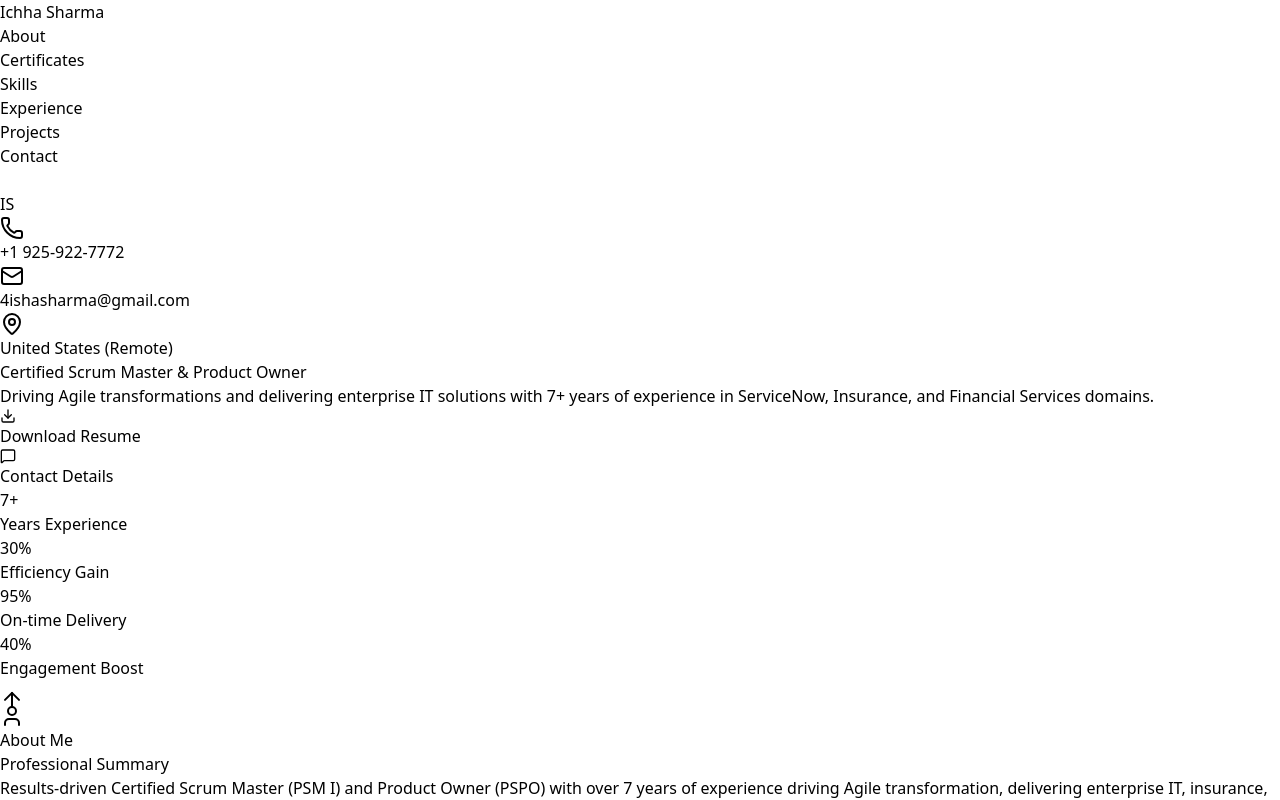
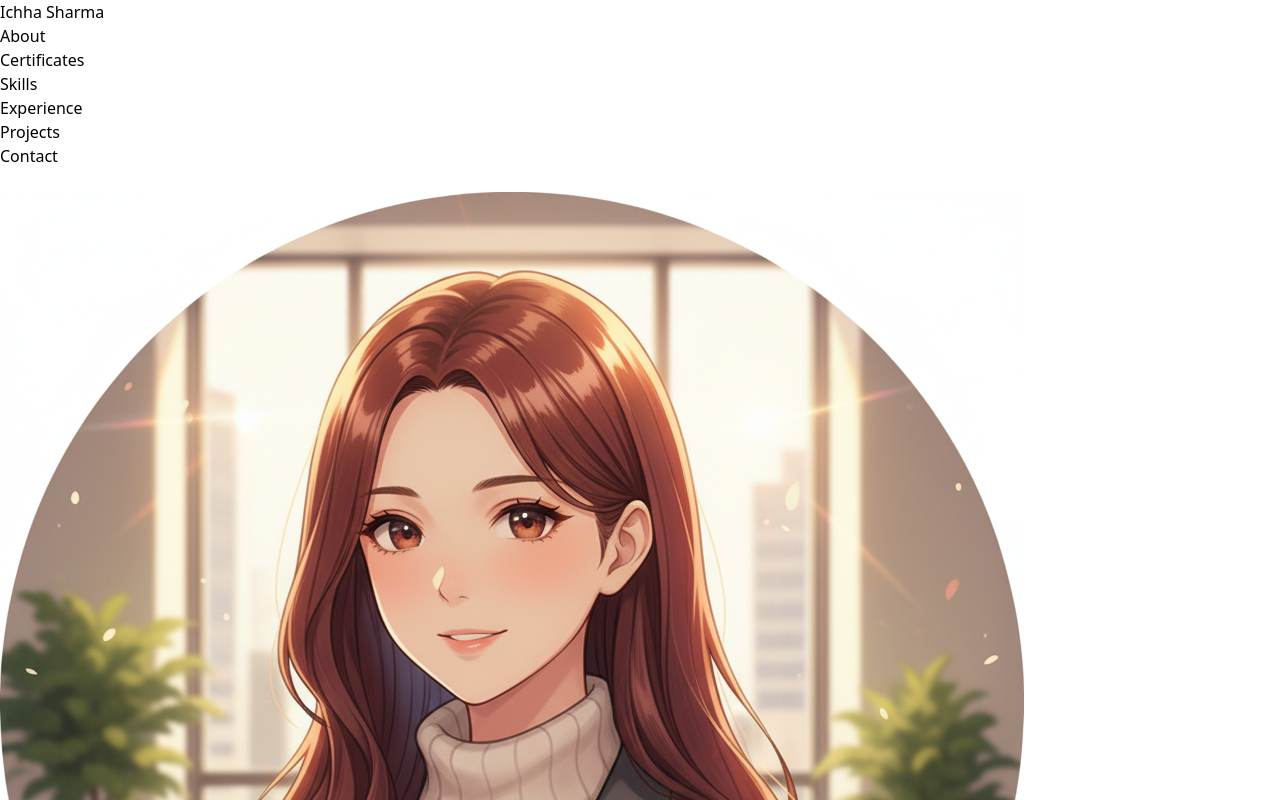
Before and after one commit to TechXplorers1/Ichha-Sharma, a React (Vite) app: page / in a window 1280 px wide. Shown: the top 800 px of the page. Built offline with nearby package versions, Linux system fonts and the light colour scheme.

Commit message:
portfolio updated and avatar added

```diff
--- a/src/App.jsx
+++ b/src/App.jsx
@@ -26,7 +26,8 @@ import jiraLogo from "./assets/Jira.jpg";
 import servicenowLogo from "./assets/Servicenow.jpg";
 import sqlLogo from "./assets/SQL.jpg";
 import agileLogo from "./assets/Agile.jpg";
-import resumePDF from "./assets/resume.pdf"; // <-- UPDATE THIS FILENAME
+import resumePDF from "./assets/resume.pdf";
+import Avatar from "./assets/Avatar.png";
 export default function PortfolioWebsite() {
   const [showScroll, setShowScroll] = useState(false);
   const [activeSection, setActiveSection] = useState("hero");
@@ -42,6 +43,16 @@ export default function PortfolioWebsite() {
     experience: useRef(null),
     projects: useRef(null),
     contact: useRef(null),
+  };
+  const Logo = () => {
+  return (
+    <svg xmlns="http://www.w3.org/2000/svg" viewBox="0 0 100 100" width="100" height="100">
+      <circle cx="50" cy="50" r="45" fill="#3B82F6" />
+      <circle cx="35" cy="40" r="10" fill="#F97316" />
+      <circle cx="65" cy="40" r="10" fill="#F97316" />
+      <path d="M35 60 Q50 70, 65 60" stroke="#F97316" stroke-width="4" fill="none" />
+    </svg>
+  );
 };
   useEffect(() => {
     const handleScroll = () => {
@@ -425,19 +436,18 @@ export default function PortfolioWebsite() {
           className="text-center z-10 max-w-3xl mx-auto relative"
         >
           {/* Avatar Profile - Increased size and added contact info */}
+{/* Avatar Profile - Increased size and added contact info */}
 <motion.div
   initial={{ opacity: 0, scale: 0.8 }}
   animate={{ opacity: 1, scale: 1 }}
   transition={{ delay: 0.2, duration: 0.6, type: "spring", stiffness: 100 }}
-            className="w-40 h-40 md:w-48 md:h-48 mx-auto mb-6 rounded-full bg-gradient-to-br from-cyan-400 to-amber-400 flex items-center justify-center shadow-2xl border-4 border-slate-800 overflow-hidden"
+  className="w-64 h-64 md:w-72 md:h-72 mx-auto mb-4 rounded-full bg-gradient-to-br from-cyan-400 to-amber-400 flex items-center justify-center shadow-2xl border-4 border-slate-800 overflow-hidden -mt-6"
 >
-            {/* Placeholder for avatar image - replace with actual image */}
-            <div className="w-full h-full bg-slate-700 flex items-center justify-center text-white text-4xl font-bold">
-              IS
-            </div>
-            {/* If you have an actual avatar image, replace the div above with:
-            <img src="/path-to-your-avatar.jpg" alt="Ichha Sharma" className="w-full h-full object-cover" />
-            */}
+  <img
+    src={Avatar}
+    alt="Ichha Sharma"
+    className="w-full h-full object-contain"
+  />
 </motion.div>
           {/* Contact info under profile */}
           <div className="flex flex-col sm:flex-row justify-center gap-4 mb-6 text-slate-300 text-sm">
```
Also changed, not shown: src/assets/Avatar.png (added). Lines whose indentation alone changed are shown as unchanged.
